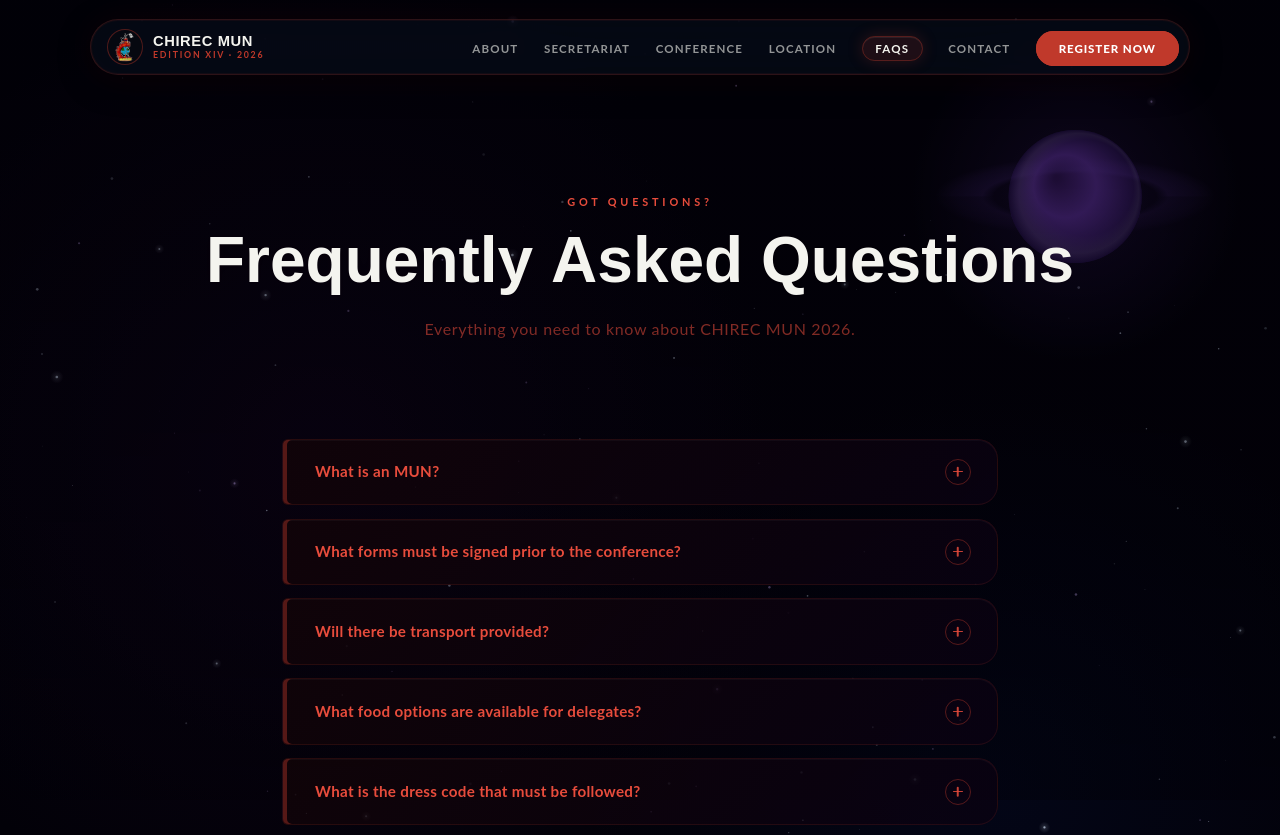
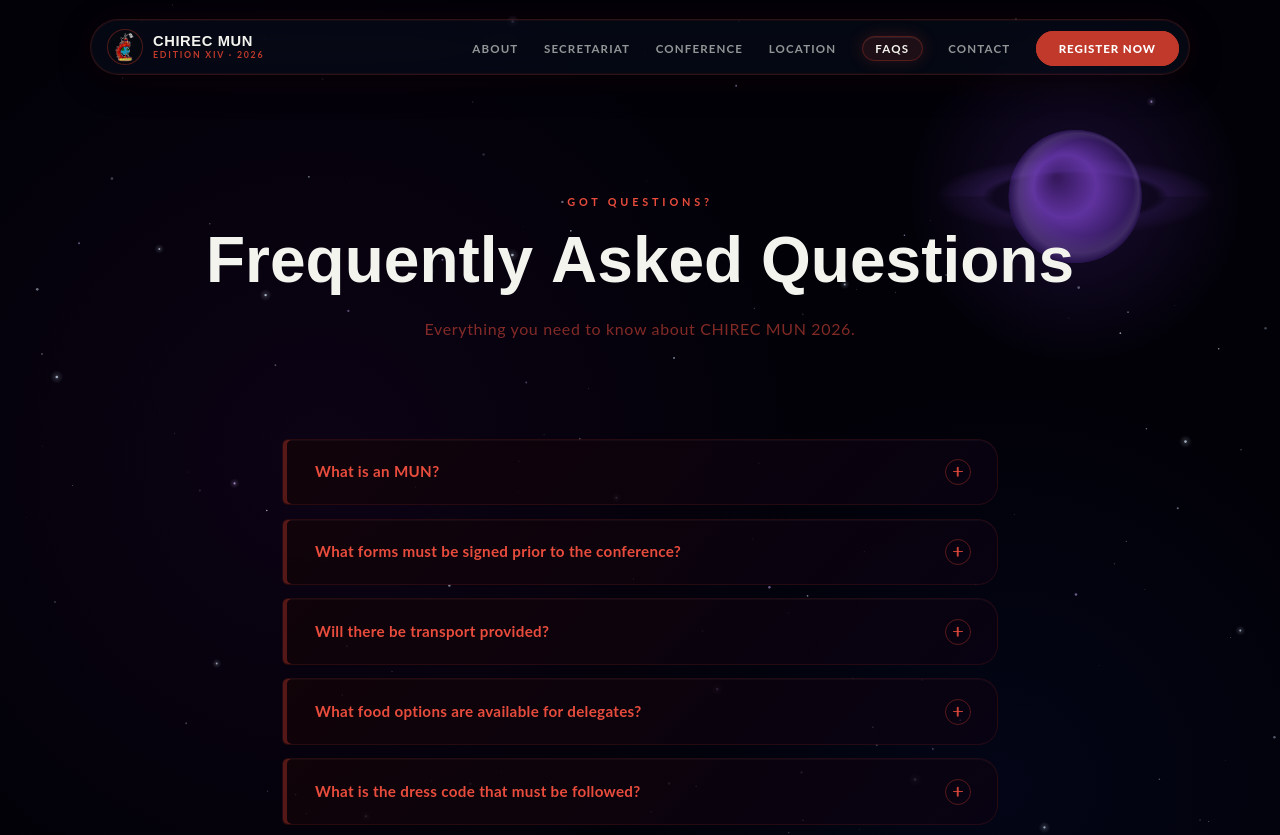
Before and after one commit to aakkyy/CHIRECMUN2026, a React (Vite) app in the folder frontend/: page /faq in a window 1280 px wide. Shown: the top 835 px of the page. Built offline with nearby package versions, Linux system fonts and the light colour scheme.

Commit message:
perf: remove infinite CSS animations and fixed overlay; fix dress code text

```diff
--- a/frontend/src/pages/FAQPage.jsx
+++ b/frontend/src/pages/FAQPage.jsx
@@ -25,7 +25,7 @@ const faqs = [
   },
   {
     q: 'What is the dress code that must be followed?',
-    a: 'Delegates must wear formal clothing on Day 1 and Day 3 of the conference. Skirts, dresses, and sleeveless attire are not allowed. Traditional clothing is required on Day 2.',
+    a: 'Delegates must wear formal clothing on Day 1 and Day 3 of the conference. Skirts, dresses, and sleeveless attire are not allowed. Traditional clothing may be worn on Day 2.',
   },
   {
     q: 'Where is the event occurring?',
--- a/frontend/src/pages/FAQPage.module.css
+++ b/frontend/src/pages/FAQPage.module.css
@@ -7,11 +7,7 @@
 }
 
 .overlay {
-  position: fixed;
-  inset: 0;
-  background: linear-gradient(to bottom, rgba(2,1,8,0.52) 0%, rgba(2,1,8,0.38) 100%);
-  pointer-events: none;
-  z-index: 0;
+  display: none;
 }
 
 /* ── HERO TEXT ── */
@@ -40,24 +36,7 @@
   line-height: 1.18;
   margin-bottom: 1rem;
   perspective: 700px;
-  animation: titleGlow 5s ease-in-out infinite;
   cursor: default;
-}
-
-.title:hover {
-  animation: titleGlow 5s ease-in-out infinite, colorCycle 4s linear infinite;
-}
-
-@keyframes titleGlow {
-  0%, 100% { text-shadow: none; }
-  50%       { text-shadow: 0 0 55px rgba(231,76,60,0.18), 0 0 110px rgba(192,57,43,0.09); }
-}
-
-@keyframes colorCycle {
-  0%   { color: #56CCF2; }
-  33%  { color: #9b59b6; }
-  66%  { color: #e74c3c; }
-  100% { color: #56CCF2; }
 }
 
 .titleWord {
```
Also changed, not shown: 2 other files (tests, documents, lock files or other folders).
